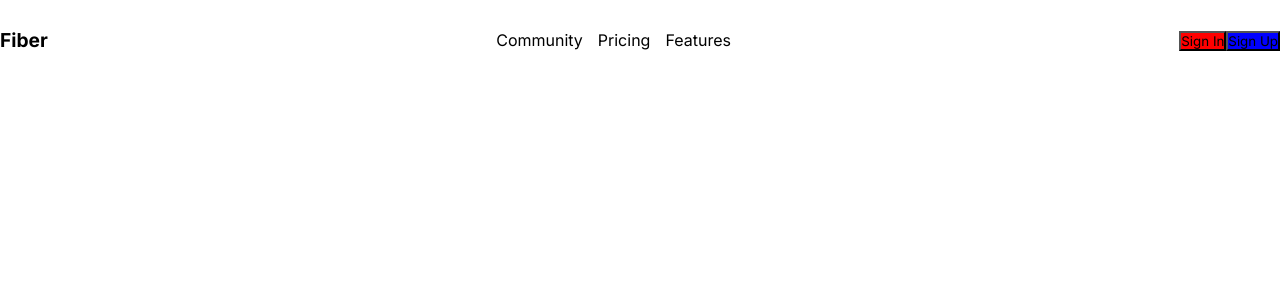
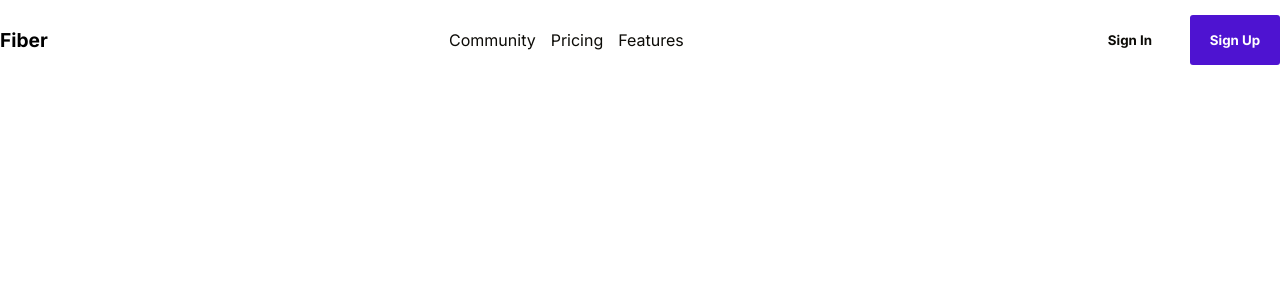
Before and after one commit to lucas-wendell/fiber-landing-page, a React (Vite) app: page / in a window 1280 px wide. Shown: the top 300 px of the page. Built offline with nearby package versions, Linux system fonts and the light colour scheme.

Commit message:
style: styling button nav

```diff
--- a/src/components/Nav/style.css
+++ b/src/components/Nav/style.css
@@ -6,10 +6,11 @@
 }
 
 .nav .links {
+	gap: 15px;
+	display: flex;
 	list-style: none;
-	display: flex;
+	color: #0c0b07;
 	align-items: center;
-	gap: 15px;
 }
 
 .nav .logo {
--- a/src/components/NavButton/index.jsx
+++ b/src/components/NavButton/index.jsx
@@ -1,8 +1,14 @@
 import React from 'react';
+import './style.css';
 
 export const NavButton = ({ state, children }) => {
+	const styles =
+		state === 'primary'
+			? { color: '#fff', backgroundColor: '#4e13d1' }
+			: { color: '#0c0b07', backgroundColor: 'transparent' };
+
 	return (
-		<button style={{ background: state === 'primary' ? 'red' : 'blue' }}>
+		<button style={{ ...styles }} className="button">
 			{children}
 		</button>
 	);
--- /dev/null
+++ b/src/components/NavButton/style.css
@@ -0,0 +1,7 @@
+.button {
+	width: 90px;
+	border: none;
+	height: 50px;
+	font-weight: 700;
+	border-radius: 3px;
+}
--- a/src/components/NavButtonContainer/index.jsx
+++ b/src/components/NavButtonContainer/index.jsx
@@ -1,11 +1,12 @@
 import React from 'react';
 import { NavButton } from '../NavButton';
+import './style.css';
 
 export const NavButtonContainer = () => {
 	return (
 		<div className="navButtonContainer">
-			<NavButton state={'primary'}>Sign In</NavButton>
-			<NavButton state={'secundary'}>Sign Up</NavButton>
+			<NavButton state={'secondary'}>Sign In</NavButton>
+			<NavButton state={'primary'}>Sign Up</NavButton>
 		</div>
 	);
 };
--- /dev/null
+++ b/src/components/NavButtonContainer/style.css
@@ -0,0 +1,6 @@
+.navButtonContainer {
+	gap: 15px;
+	height: 100%;
+	display: flex;
+	align-items: center;
+}
```
